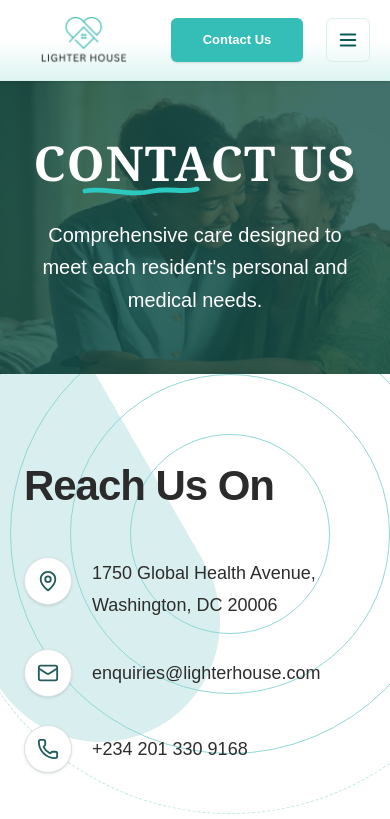
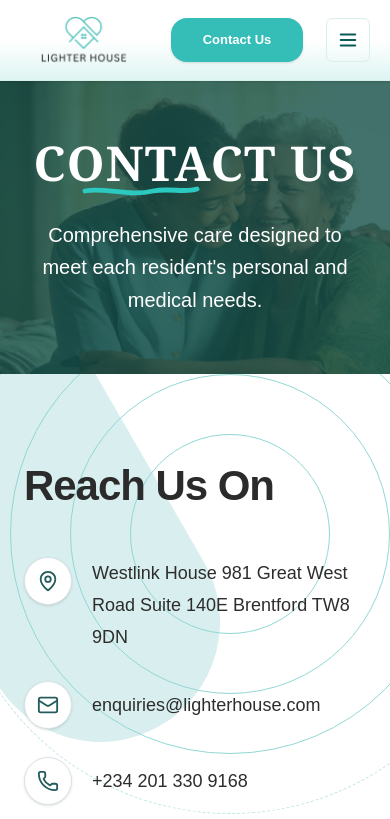
Before and after one commit to SkyeHub-Tech/care-landing-page, a Next.js app: page /contact in a window 390 px wide. Shown: the top 819 px of the page. Built offline with nearby package versions, Linux system fonts and the light colour scheme.

Commit message:
new address added

```diff
--- a/src/app/contact/page.tsx
+++ b/src/app/contact/page.tsx
@@ -92,7 +92,8 @@ export default function Contact() {
                     <MapPin size={22} className="text-[#245C5C]" />
                   </div>
                   <p className="max-w-sm text-lg leading-8 text-[#2D2D2D]">
-                    1750 Global Health Avenue, Washington, DC 20006
+                    Westlink House 981 Great West Road Suite 140E Brentford TW8
+                    9DN
                   </p>
                 </div>
 
@@ -191,7 +192,13 @@ export default function Contact() {
 
                   {/* Pluses Grid Decoration */}
                   <div className="absolute right-[-45px] bottom-[-45px] -z-10 hidden xl:block select-none pointer-events-none">
-                    <Image src={images.stars} alt="" width={145} height={154} className="opacity-95" />
+                    <Image
+                      src={images.stars}
+                      alt=""
+                      width={145}
+                      height={154}
+                      className="opacity-95"
+                    />
                   </div>
                 </div>
               </div>
--- a/src/app/globals.css
+++ b/src/app/globals.css
@@ -81,5 +81,5 @@ body {
 }
 
 .bg-services-gradient {
-  background: linear-gradient(to bottom, #AECECC, #AECECC, #FBFEFE, #FBFEFE, #FBFEFE, #AECECC, #AECECC);
+  background: linear-gradient(to bottom, #AECECC, #AECECC, #FBFEFE, #FBFEFE, #FBFEFE, #FBFEFE, #AECECC);
 }
--- a/src/components/contacts/index.tsx
+++ b/src/components/contacts/index.tsx
@@ -64,7 +64,8 @@ export default function Contact() {
                     <MapPin size={18} />
                   </span>
                   <span className="text-[17px] leading-7 text-[#203c39] font-medium">
-                    1750 Global Health Avenue, Washington, DC 20006
+                    Westlink House 981 Great West Road Suite 140E Brentford TW8
+                    9DN
                   </span>
                 </div>
 
--- a/src/components/footer/index.tsx
+++ b/src/components/footer/index.tsx
@@ -43,7 +43,9 @@ export default function Footer() {
         <div>
           <h3 className="mb-5 font-semibold text-[#102a28]">Contact Us</h3>
           <ul className="space-y-3 text-sm text-[#334d4a]">
-            <li>1750 Global Health Avenue, Washington, DC 20006</li>
+            <li>
+              Westlink House 981 Great West Road Suite 140E Brentford TW8 9DN
+            </li>
             <li>enquiries@lighterhouse.com</li>
             <li>+234 201 330 9168</li>
           </ul>
--- a/src/components/home/index.tsx
+++ b/src/components/home/index.tsx
@@ -140,7 +140,7 @@ export default function HomeLanding() {
           </p>
           <CustomButton
             href="/contact"
-            className="mt-9 bg-primary-green px-20 py-4 text-sm text-white shadow-lg shadow-black/10 hover:bg-[#249d99]"
+            className="mt-9 bg-primary-green rounded-[16px]! px-20 py-4 text-sm text-white shadow-lg shadow-black/10 hover:bg-[#249d99]"
           >
             {homeHero.cta}
           </CustomButton>
--- a/src/components/navbar/index.tsx
+++ b/src/components/navbar/index.tsx
@@ -65,7 +65,7 @@ export default function Navbar() {
 
         <CustomButton
           href="#contact"
-          className="hidden bg-[#35bdb8] px-8 py-3 text-[13px] text-white shadow-sm hover:bg-[#239f9b] lg:inline-flex"
+          className="hidden rounded-[16px]! bg-[#35bdb8] px-8 py-3 text-[13px] text-white shadow-sm hover:bg-[#239f9b] lg:inline-flex"
         >
           Contact Us
         </CustomButton>
```
